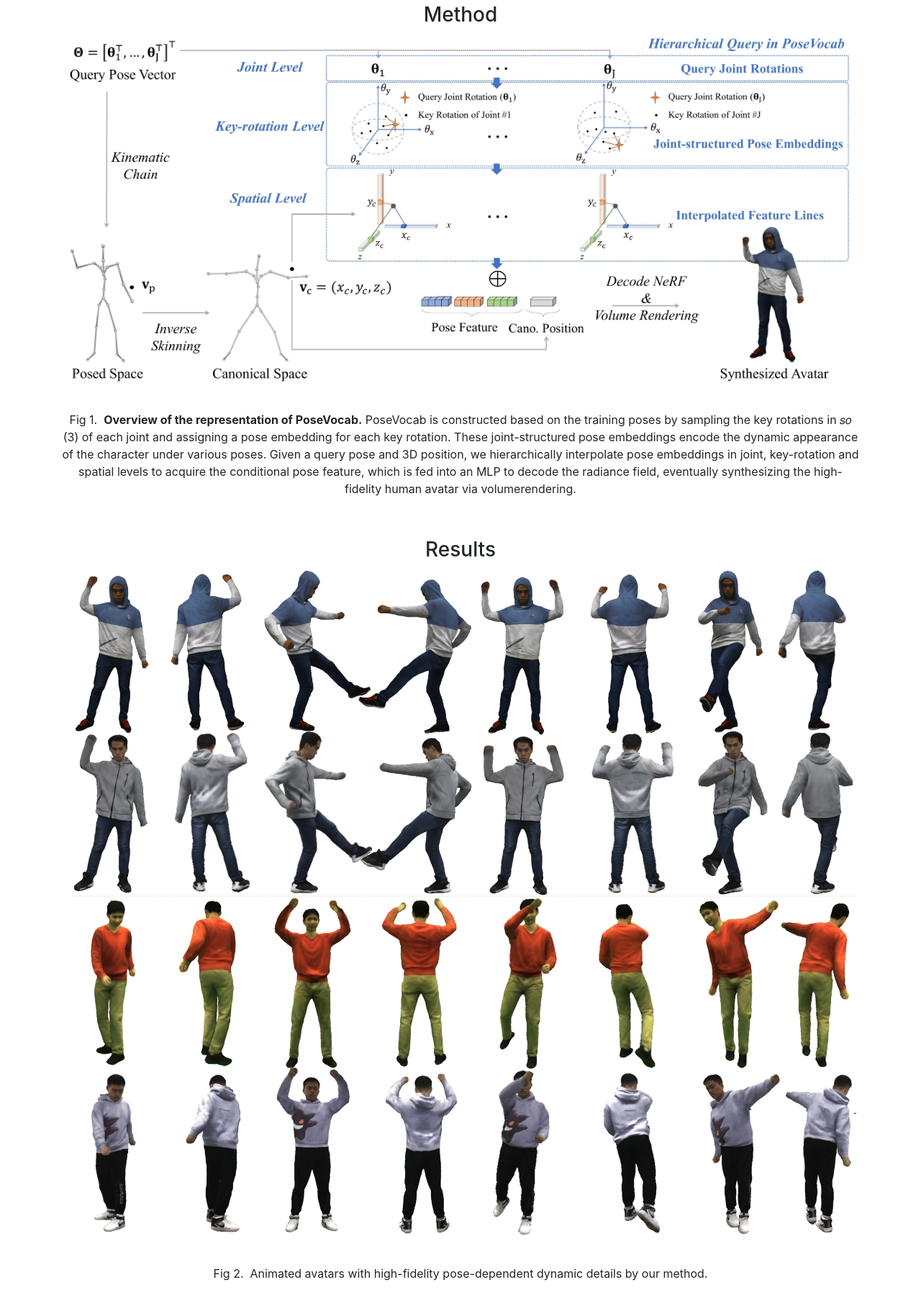
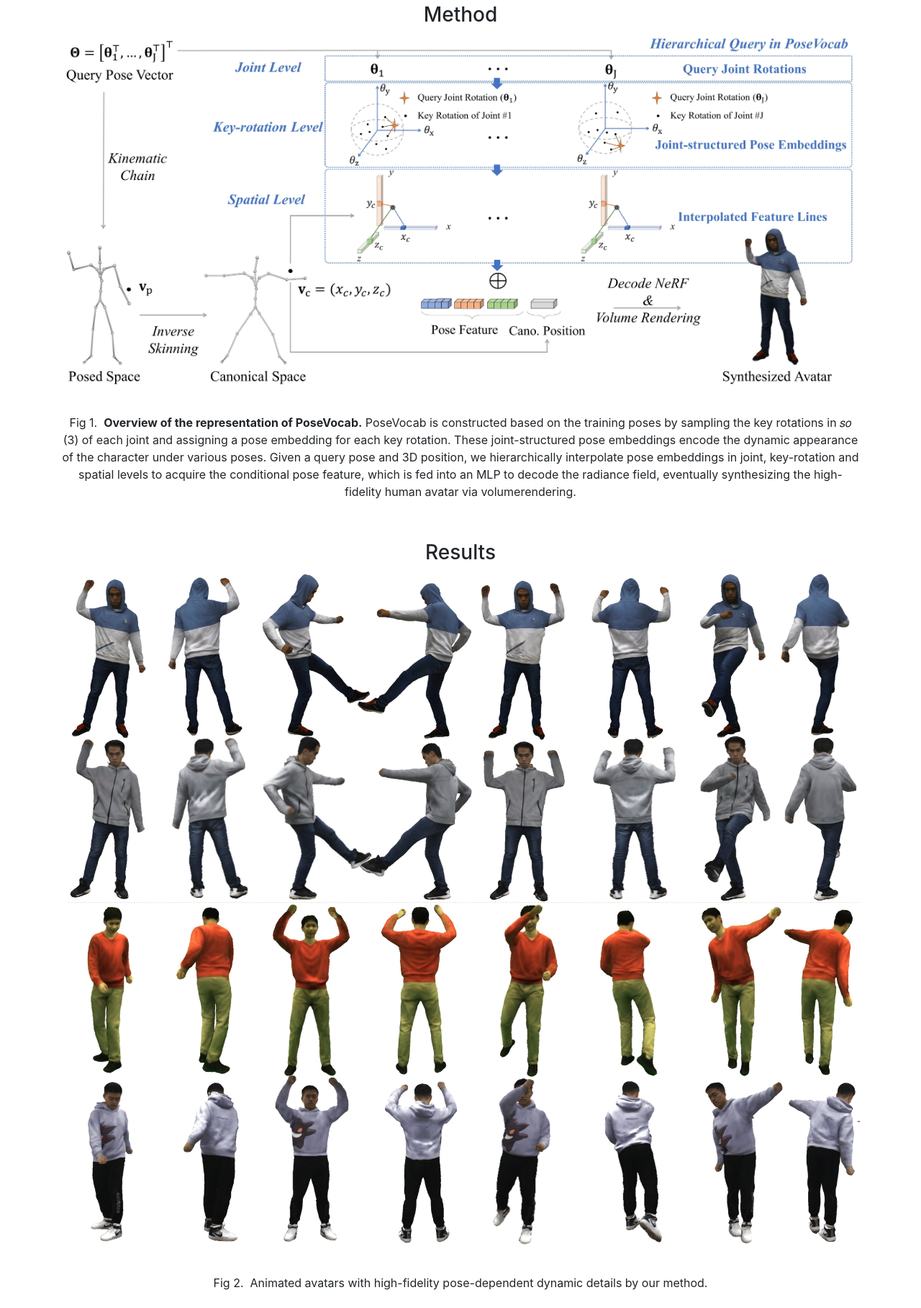
Before and after one commit to lizhe00/lizhe00.github.io, a Jekyll site: the page projects/posevocab/index.html, which Jekyll copies as it is, in a window 1280 px wide. Shown: the part 1399-3216 px from the top of the page at 72% size. Built offline with Jekyll 4.4.1, drawn with Linux system fonts in a browser that asks for light colours; nearby versions of some CDN libraries; library files that are not in the unit come from our copies; grey boxes are pictures that could not be loaded.

Commit message:
Update posevocab

```diff
--- a/projects/posevocab/index.html
+++ b/projects/posevocab/index.html
@@ -84,7 +84,7 @@
       <div class="row">
           <div class="col-12 text-center">
             <h3>Method</h3>
-            <img src="assets/overview.jpg" width="1100" alt=""/>
+            <img src="assets/overview.jpg" width="100%" alt=""/>
             <p>&nbsp;</p>
             <p>
               Fig 1.&nbsp; <b>Overview of the representation of PoseVocab.</b> PoseVocab is constructed based on the training poses by sampling
@@ -100,7 +100,7 @@
         <div class="row">
             <div class="col-12 text-center">
               <h3>Results</h3>
-              <img src="assets/results.jpg" width="1100" alt=""/>
+              <img src="assets/results.jpg" width="100%" alt=""/>
               <p>&nbsp;</p>
               <p>
                 Fig 2.&nbsp; Animated avatars with high-fidelity pose-dependent dynamic details by our method.
@@ -112,7 +112,7 @@
         <div class="row">
             <div class="col-12 text-center">
               <h3>Comparison</h3>
-              <img src="assets/comparison.jpg" width="900" alt=""/>
+              <img src="assets/comparison.jpg" width="100%" alt=""/>
               <p>&nbsp;</p>
               <p>
                 Fig 3.&nbsp; Qualitative comparison against SLRF, TAVA and ARAH.
```
